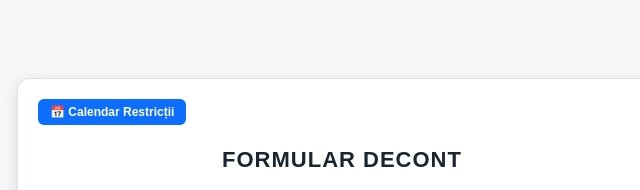
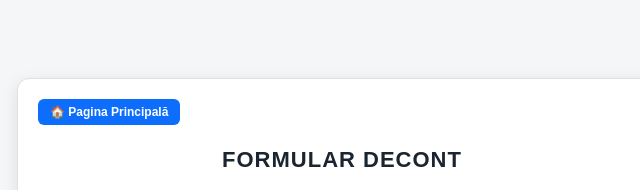
Before and after one commit to skazey/Decont, a plain HTML site: page index.html in a window 1280 px wide. Shown: the top 190 px of the page, 298-938 px from the left. Drawn offline with nearby package versions, Linux system fonts and the light colour scheme.

Commit message:
Replace calendar button with home page button

```diff
--- a/index.html
+++ b/index.html
@@ -194,9 +194,9 @@
 <body>
 
 <div class="container">
-    <!-- Buton Calendar Restrictii in stanga sus -->
-    <a href="https://skazey.ro/calendar/" target="_blank" class="btn-top-link hide-on-capture">
-        📅 Calendar Restricții
+    <!-- Buton Pagina Principala in stanga sus -->
+    <a href="https://skazey.ro/" class="btn-top-link hide-on-capture">
+        🏠 Pagina Principală
     </a>
 
     <div class="card-to-capture" id="captureArea">
@@ -388,8 +388,8 @@ function sendWhatsApp() {
     const numeComplet = document.getElementById('nume').value.trim();
     const textMesaj = numeComplet ? `Decont: ${numeComplet}` : 'Decont completat';
 
-    // Ascundem butoanele de "Adaugă" și "Șterge" pe durata pozei
-    const elementsToHide = captureArea.querySelectorAll('.hide-on-capture');
+    // Ascundem butoanele de "Adaugă" și "Șterge", plus butonul de navigare pe durata pozei
+    const elementsToHide = document.querySelectorAll('.hide-on-capture');
     elementsToHide.forEach(el => el.style.display = 'none');
 
     const inputs = captureArea.querySelectorAll('textarea, input');
@@ -430,7 +430,7 @@ function sendWhatsApp() {
             span.parentNode.replaceChild(item.element, span);
         });
 
-        // Reafișăm butoanele de Adaugă/Șterge
+        // Reafișăm elementele ascunse
         elementsToHide.forEach(el => el.style.display = '');
 
         canvas.toBlob(blob => {
```
